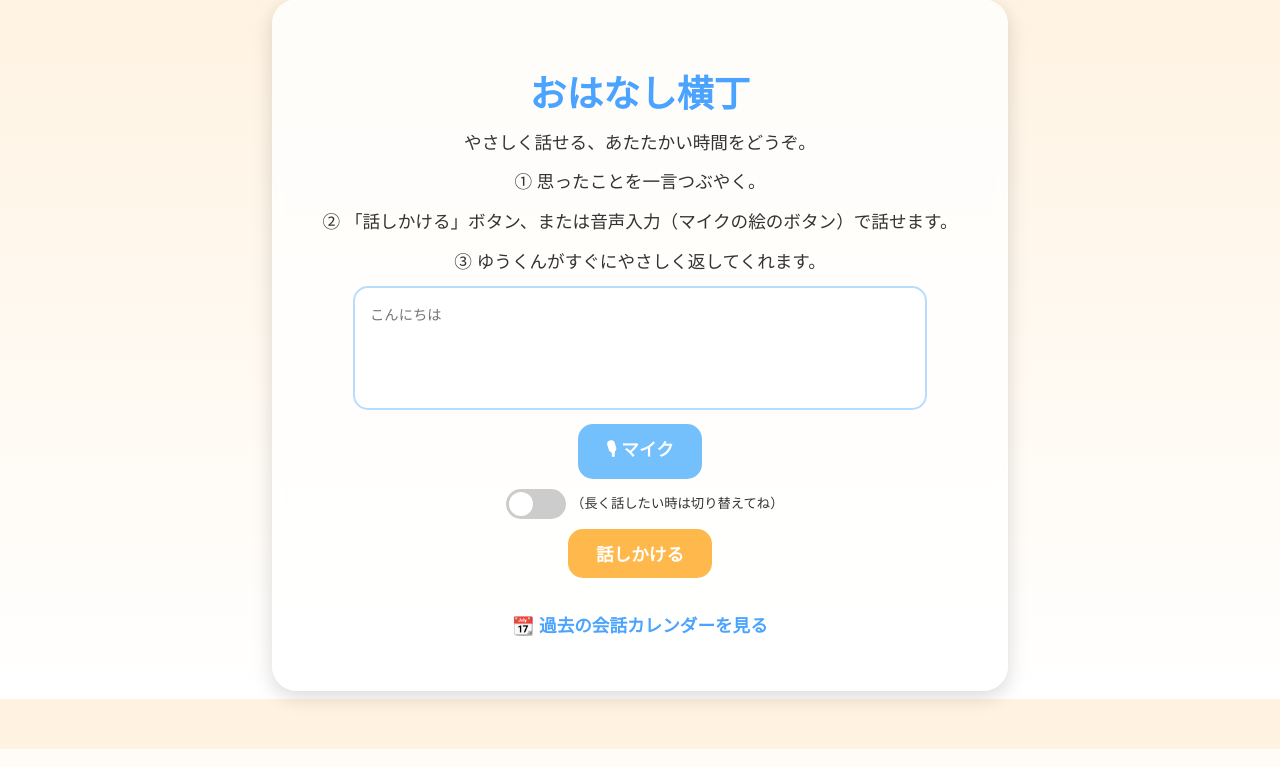
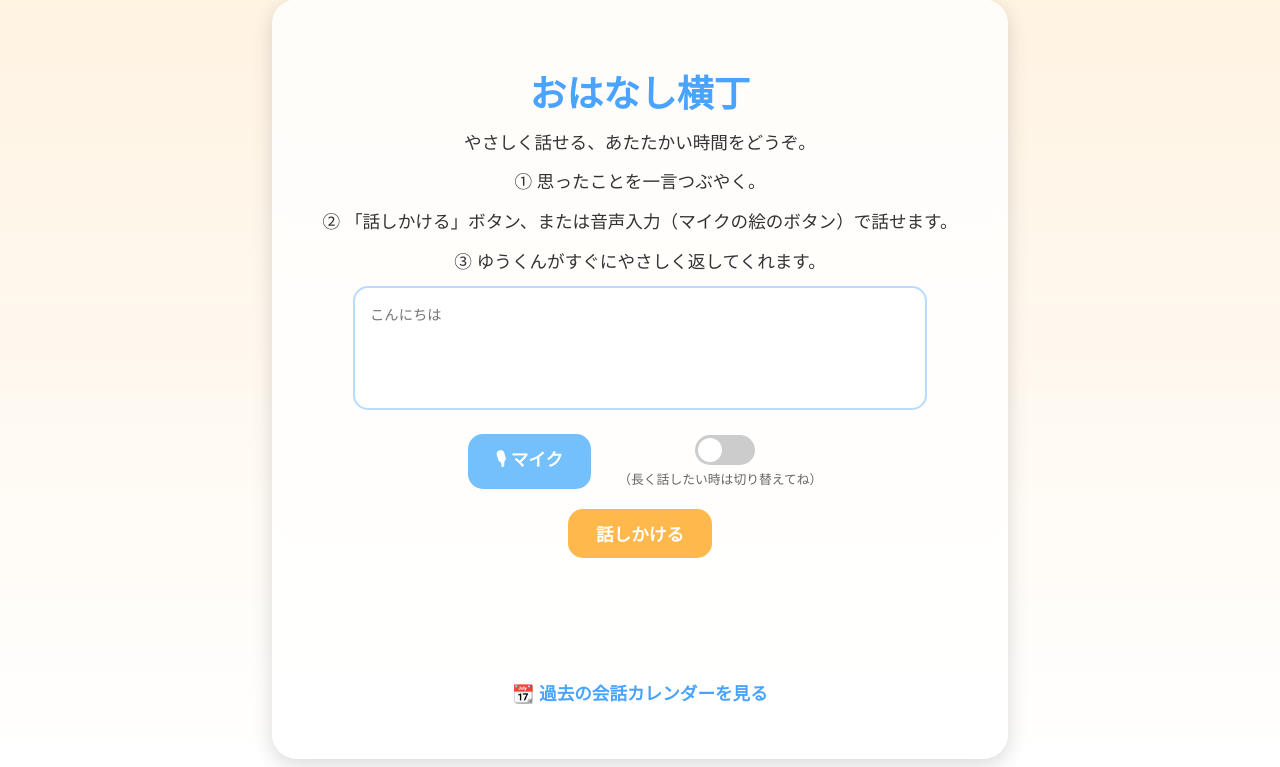
Before and after one commit to murahimurahi/ai_grandchild_bot, a Flask app: page / in a window 1280 px wide. Shown: the part 51-818 px from the top of the page. Run offline with Flask 3, Linux system fonts and the light colour scheme.

Commit message:
Update style.css

```diff
--- a/static/style.css
+++ b/static/style.css
@@ -54,6 +84,28 @@ button[type="submit"]:hover { background-color: #ffa028; }
   to { box-shadow: 0 0 30px #ff0000; }
 }
 
+/* 🎛 マイクとモード切替配置 */
+.mic-controls {
+  display: flex;
+  align-items: center;
+  justify-content: center;
+  gap: 12px;
+  margin-top: 10px;
+}
+
+.mode-box {
+  display: flex;
+  flex-direction: column;
+  align-items: center;
+  margin-left: 5px;
+}
+
+.mode-hint {
+  font-size: 0.8em;
+  color: #666;
+  margin-top: 4px;
+}
+
 /* 🔁モードスイッチ */
 .mode-switch {
   position: relative;
@@ -64,58 +116,48 @@ button[type="submit"]:hover { background-color: #ffa028; }
 }
 .mode-switch input { display: none; }
 .slider {
-  position: absolute; cursor: pointer;
+  position: absolute;
+  cursor: pointer;
   top: 0; left: 0; right: 0; bottom: 0;
-  background-color: #ccc; border-radius: 30px;
+  background-color: #ccc;
+  border-radius: 30px;
   transition: .3s;
 }
 .slider:before {
-  position: absolute; content: "";
+  position: absolute;
+  content: "";
   height: 24px; width: 24px;
   left: 3px; bottom: 3px;
-  background-color: white; border-radius: 50%;
+  background-color: white;
+  border-radius: 50%;
   transition: .3s;
 }
 input:checked + .slider { background-color: #66cc66; }
 input:checked + .slider:before { transform: translateX(30px); }
 .mode-label {
-  margin-left: 8px; font-weight: bold; color: #444;
+  margin-left: 8px;
+  font-weight: bold;
+  color: #444;
 }
 
-/* 📅 カレンダー */
-.calendar-grid {
-  display: grid;
-  grid-template-columns: repeat(auto-fill, minmax(140px, 1fr));
-  gap: 12px;
-  margin-top: 20px;
-}
-.calendar-cell {
-  background: #dff2ff;
-  border-radius: 12px;
-  padding: 10px;
-  cursor: pointer;
-  transition: 0.2s;
-}
-.calendar-cell:hover {
-  background: #bde0fe;
-  transform: scale(1.03);
+/* 🗣️ リアルタイム字幕 */
+.subtitle {
+  margin-top: 30px;
+  font-size: 1.8em;
+  font-weight: bold;
+  color: #333;
+  min-height: 2em;
+  transition: opacity 0.3s ease;
 }
 
-/* ログ内容 */
-.log-day {
-  background: #ffffffcc;
-  padding: 20px;
-  border-radius: 15px;
-  margin-top: 30px;
-  box-shadow: 0 3px 8px rgba(0,0,0,0.1);
-}
-.log-entry { text-align: left; margin-bottom: 15px; }
-.log-entry p { margin: 5px 0; }
-
-/* 戻るリンク */
+/* 🔗 ログリンク */
 .loglink a {
-  display: inline-block; margin-top: 15px;
-  font-weight: bold; text-decoration: none;
+  display: inline-block;
+  margin-top: 15px;
+  font-weight: bold;
+  text-decoration: none;
   color: #4aa3ff;
 }
-.loglink a:hover { text-decoration: underline; }
+.loglink a:hover {
+  text-decoration: underline;
+}
```
Also changed, not shown: other parts of static/style.css (+45 -15 lines).
